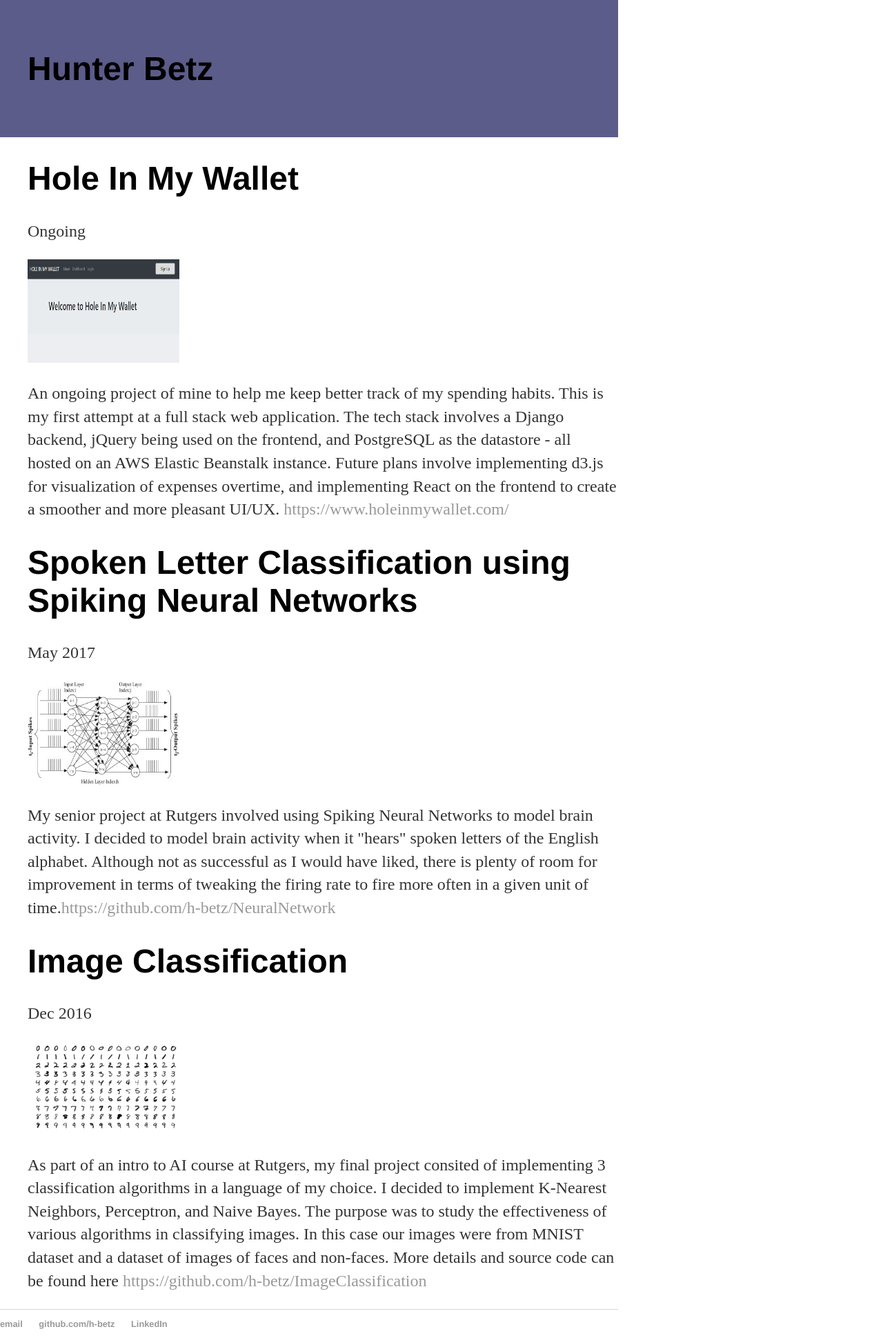
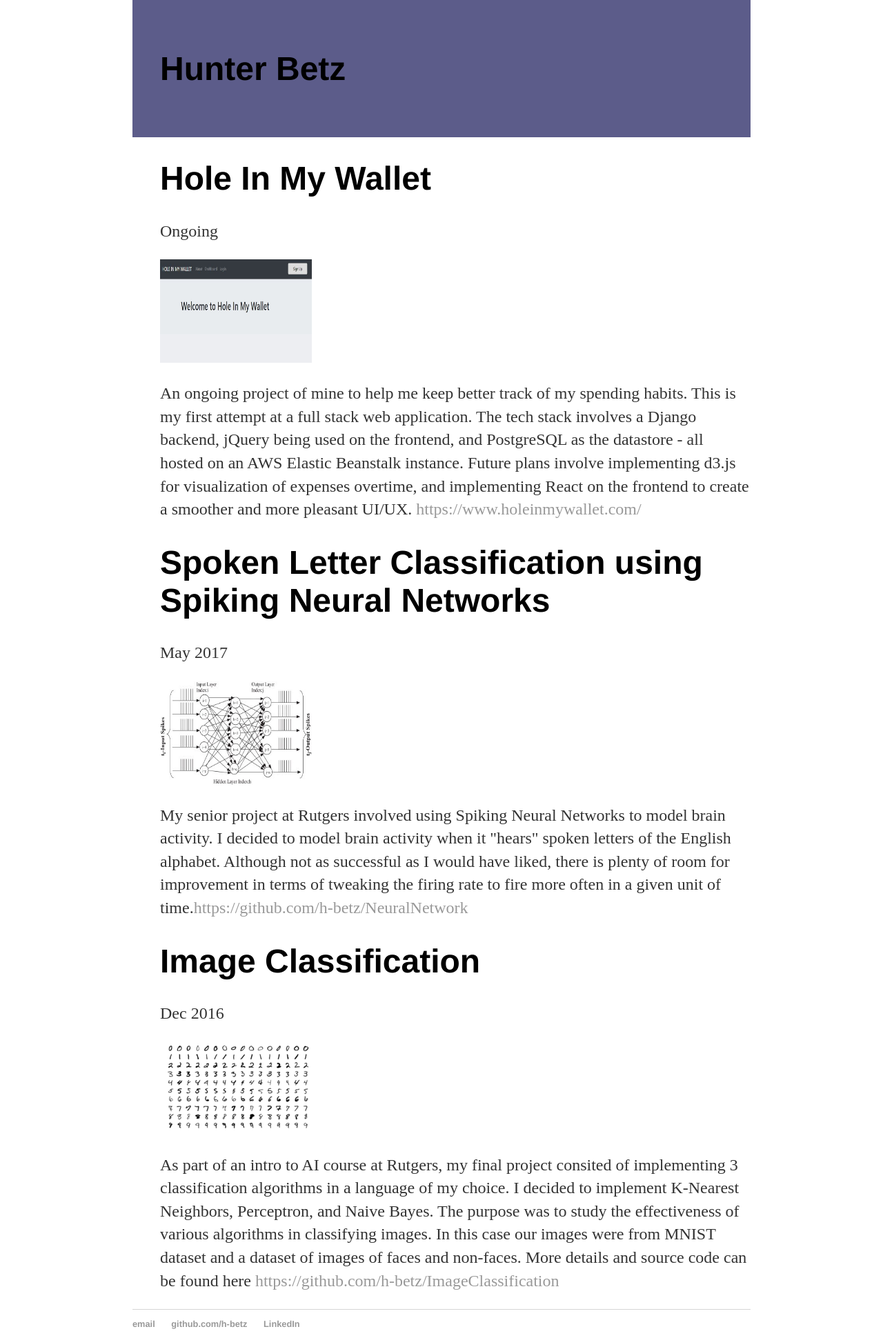
Before and after one commit to h-betz/h-betz.github.io, a Jekyll site: the page index.html, which Jekyll copies as it is, in a window 1280 px wide. Shown: the whole page at 69% size. Built offline with Jekyll 4.4.1, drawn with Linux system fonts in a browser that asks for light colours.

Commit message:
Working on header

```diff
--- a/css/main.css
+++ b/css/main.css
@@ -1,5 +1,5 @@
 body {
-    margin: 0px;
+    margin: auto;
     /* margin: 60px auto; */
     width: 70%;
 }
```
